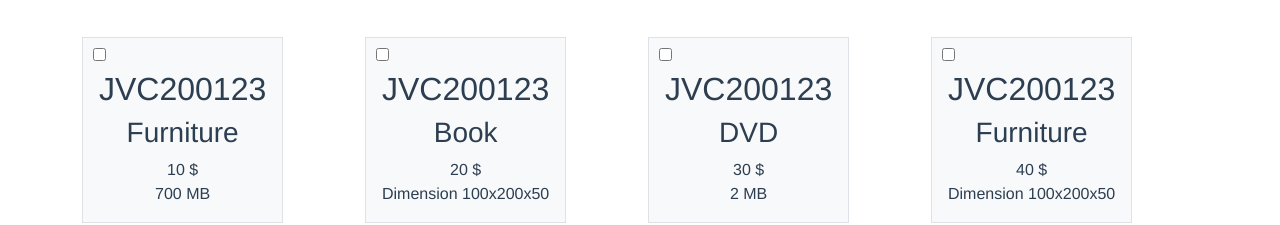
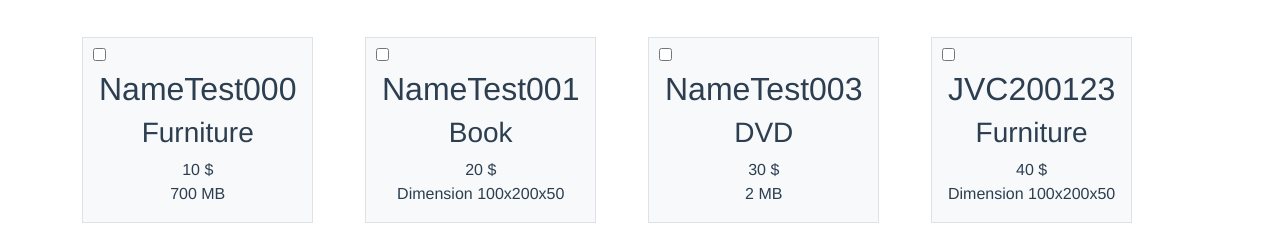
Before and after one commit to AndriiSokyrko/scandweb-project, a Vue app: page / in a window 1280 px wide. Shown: the part 217-442 px from the top of the page. Built offline with nearby package versions, Linux system fonts and the light colour scheme.

Commit message:
initial deploy v-name v1

```diff
--- a/src/components/AddCard.vue
+++ b/src/components/AddCard.vue
@@ -32,10 +32,12 @@
       <!-- block NAME -->
       <div class="row">
           <div  class="col-9 p-2 d-flex align-middle justify-content-between">
-            <h3 >NAME</h3><input id="name" type = "check" v-model="name" placeholder="Please, provide name">
+            <h3 >NAME</h3><input id="name" type = "check" v-model="name" placeholder="Please, provide name" v-on="handlers">
           </div>
         </div><!-- row -->
-
+      <div class="row justify-content-end" :class = "{'visible': errors[1].id==='price' && !errors[1].check}">
+        <div class="col-9" >{{errors[1].type}}</div>
+      </div >
       <!-- block PRICE -->
       <div class="row">
           <div class="col-9 p-2 d-flex align-middle justify-content-between">
@@ -166,13 +168,33 @@ export default {
     getTypeProduct(){
       return this.$store.getters.getTypeProducts;
     },
+    getAllCards() {
+      return this.$store.getters.getCardAll;
+    }
   },
   methods:{
+    checkName(elm,data){
+      if(data){
+        let result = this.getAllCards.filter( elm => {
+          let regEx = new RegExp(data)
+          if(elm.name.match(regEx)){
+            return elm;
+          }
+        })
+        console.log(result);
+        if(result.length){
+          elm.check = true;
+          elm.type = 'Please, submit required data';
+        } else {
+          elm.check = false;
+          elm.type = '';
+        }
+      }
+    },
     checkChars(elm, id, data){
       if(elm.id === id && !isNaN(data)===true ) {
         elm.check = false;
         elm.type = '';
-
       }
       if(elm.id === id && !isNaN(data)===false && !data.match('/.*[a-zA-Zа-яФА-Я]+.*/g')){
         elm.check = true;
@@ -182,7 +204,6 @@ export default {
         if(elm.id === id && data===''){
           elm.check = true;
           elm.type = 'Please, submit required data';
-
         }
       }
     },
@@ -191,7 +212,11 @@ export default {
       let id = e.target.id;
       let data = e.target.value;
       this.errors.forEach(elm =>{
-        this.checkChars(elm,id,data);
+        if(elm.id ==='name'){
+          this.checkName(elm, data)
+        } else {
+          this.checkChars(elm,id,data);
+        }
       })
       let countCorrectElm = this.errors.filter(elm=>{
         return elm.correct === true;
--- a/src/store/index.js
+++ b/src/store/index.js
@@ -7,7 +7,7 @@ const store = createStore({
             cards: [
                 {
                     id: 1,
-                    name: 'JVC200123',
+                    name: 'NameTest000',
                     typeProduct: 'Furniture',
                     sku: '1',
                     price: 10,
@@ -16,7 +16,7 @@ const store = createStore({
                 },
                 {
                     id: 2,
-                    name: 'JVC200123',
+                    name: 'NameTest001',
                     typeProduct: 'Book',
                     sku: '1',
                     price: 20,
@@ -26,7 +26,7 @@ const store = createStore({
                 },
                 {
                     id: 3,
-                    name: 'JVC200123',
+                    name: 'NameTest003',
                     typeProduct: 'DVD',
                     sku: '1',
                     price: 30,
```
